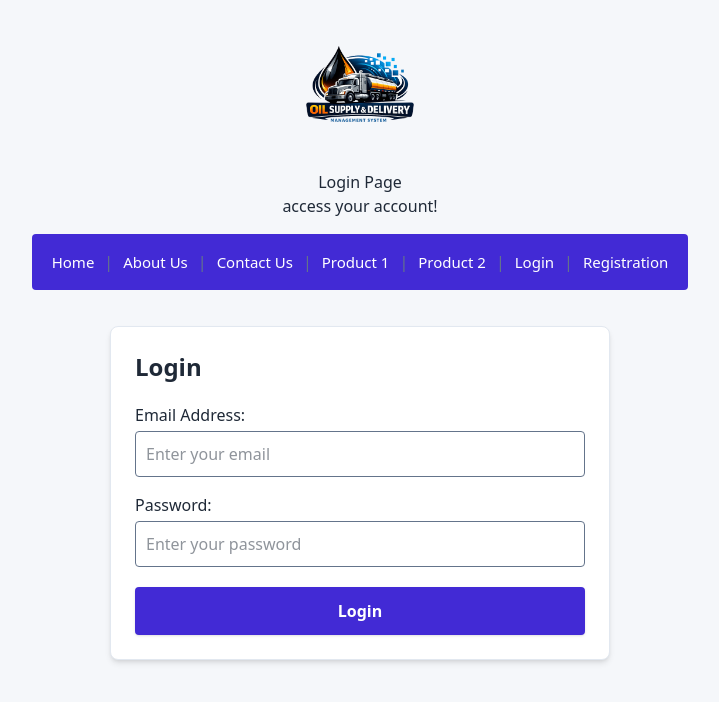
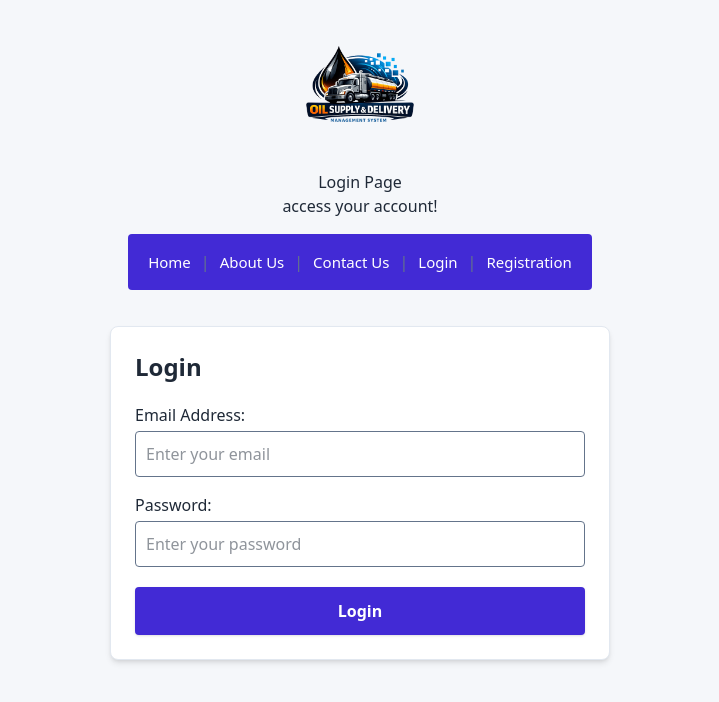
Before and after one commit to MirEashanZaman/Oil-Supply-Delivery-Management-System-Frontend, a Next.js app: page /login in a window 1280 px wide. Shown: the top 702 px of the page, without its empty margins (280-999 px from the left). Built offline with nearby package versions, Linux system fonts and the light colour scheme.

Commit message:
Remove dummy product navigation links

```diff
--- a/components/navigation.tsx
+++ b/components/navigation.tsx
@@ -32,10 +32,6 @@ export default function Navigation() {
             {!isLoggedIn ? (
                 <>
                     <span className={separatorClass}>|</span>
-                    <Link href="/products/1" className={linkClass}>Product 1</Link>
-                    <span className={separatorClass}>|</span>
-                    <Link href="/products/2" className={linkClass}>Product 2</Link>
-                    <span className={separatorClass}>|</span>
                     <Link href="/login" className={linkClass}>Login</Link>
                     <span className={separatorClass}>|</span>
                     <Link href="/registration" className={linkClass}>Registration</Link>
```
